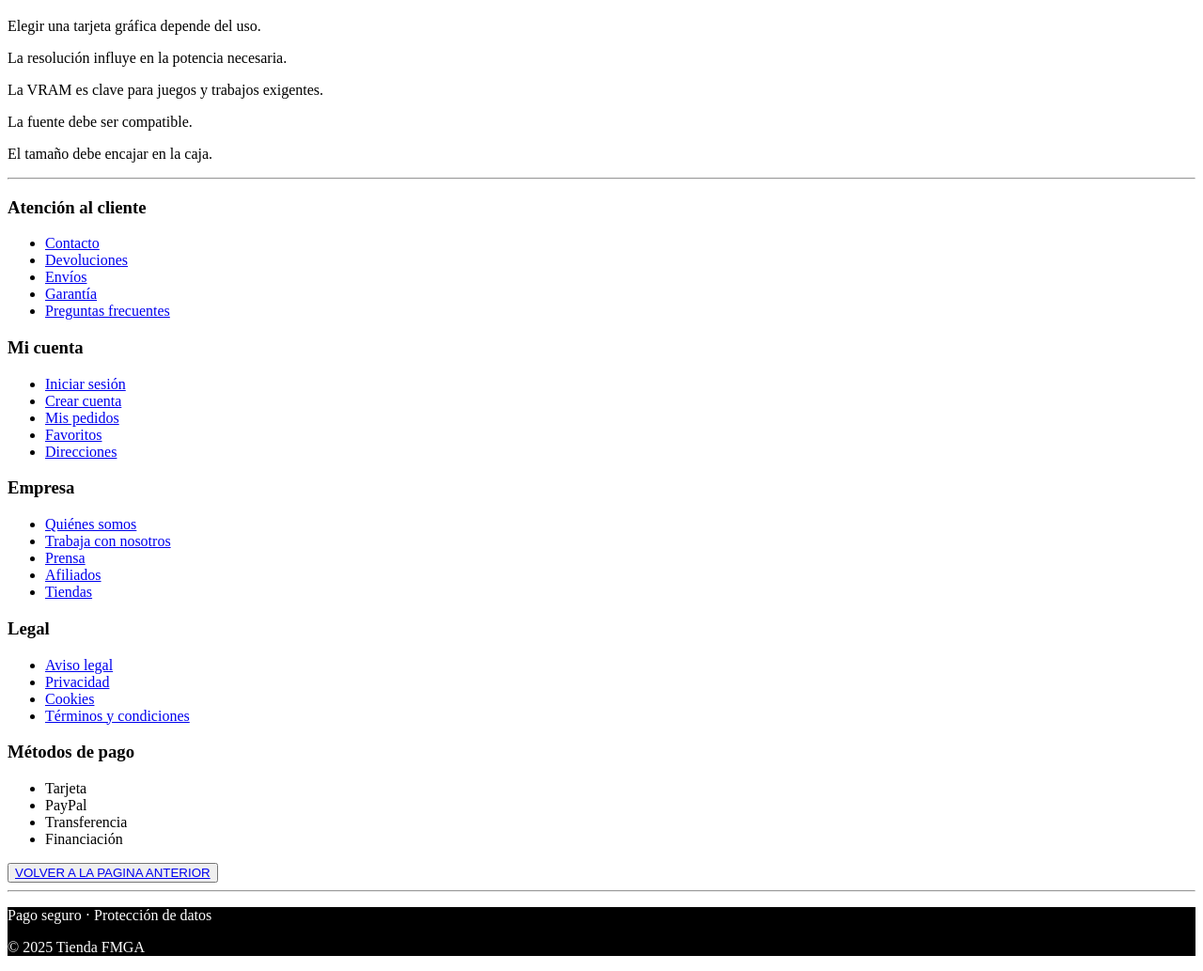
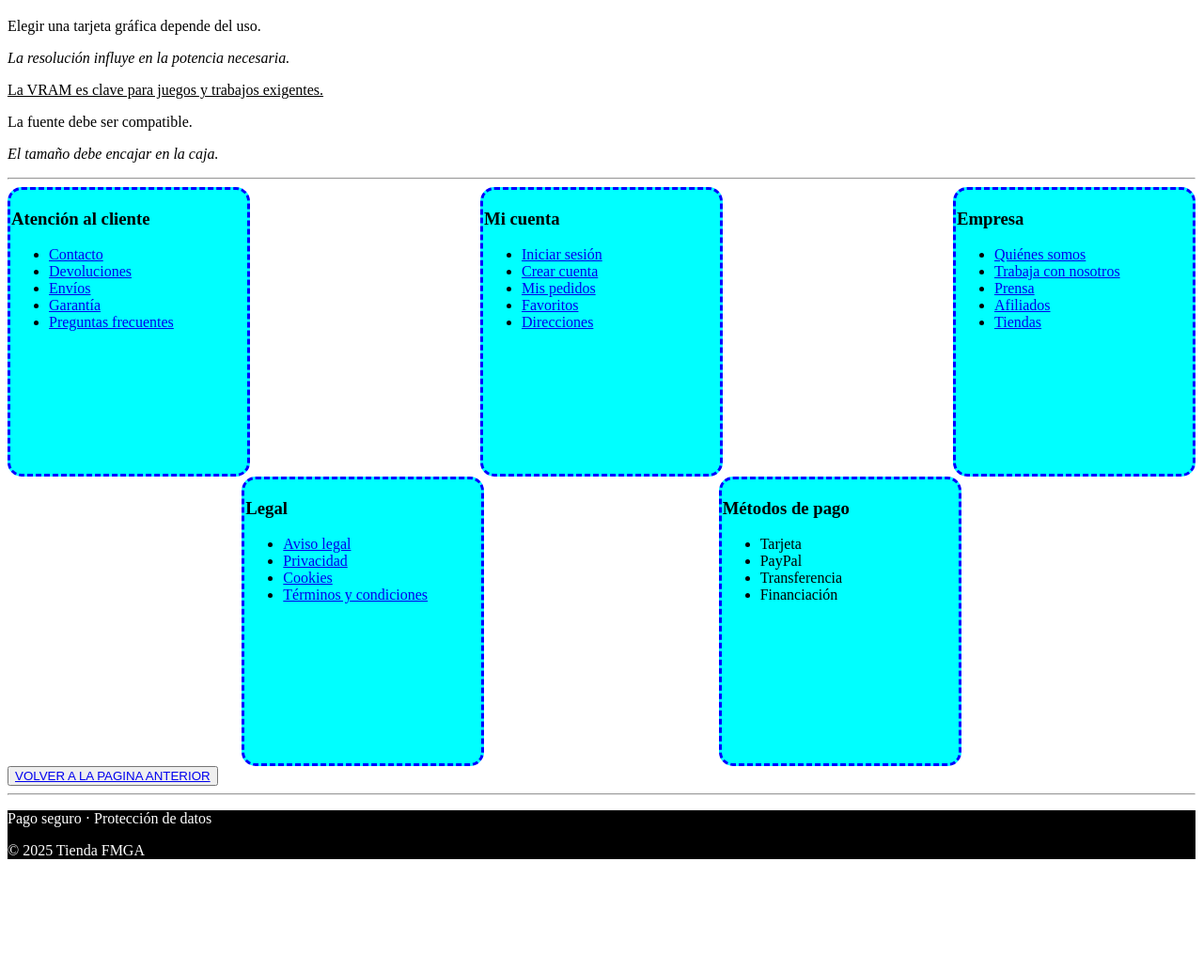
Before and after one commit to FranciscoManuel663-satck/html, a plain HTML site: page ayuda.html in a window 1280 px wide. Shown: the part 61-1094 px from the top of the page at 94% size. After the commit the page ends 991 px from the top, so only its background shows below. Drawn offline with Linux system fonts and the light colour scheme.

Commit message:
miercoles
prr

```diff
--- a/ayuda.html
+++ b/ayuda.html
@@ -1,30 +1,42 @@
-<!DOCTYPE html>
+<!doctype html>
 <html lang="en">
   <head>
-    <meta charset="UTF-8">
-    <meta name="viewport" content="width=device-width, initial-scale=1.0">
+    <meta charset="UTF-8" />
+    <meta name="viewport" content="width=device-width, initial-scale=1.0" />
     <!--Fabicon sacadao de una web-->
 
-<link rel="icon" type="image/png" sizes="32x32" href="favicon/favicon-32x32.png">
-<link rel="icon" type="image/png" sizes="16x16" href="favicon/favicon-16x16.png">
-<link rel="manifest" href="/site.webmanifest">
+    <link
+      rel="icon"
+      type="image/png"
+      sizes="32x32"
+      href="favicon/favicon-32x32.png"
+    />
+    <link
+      rel="icon"
+      type="image/png"
+      sizes="16x16"
+      href="favicon/favicon-16x16.png"
+    />
+    <link rel="stylesheet" href="estilos/ayuda.css">
+
+
     <title>Ayuda</title>
   </head>
 
   <body>
-
     <div id="guia-gpu">
       <h1>Guía rápida: ¿qué GPU elegir?</h1>
 
       <p>Elegir una tarjeta gráfica depende del uso.</p>
-    <p>La resolución influye en la potencia necesaria.</p>
-    <p>La VRAM es clave para juegos y trabajos exigentes.</p>
+      <p><i>La resolución influye en la potencia necesaria.</i></p>
+      <p><u>La VRAM es clave para juegos y trabajos exigentes.</u></p>
       <p>La fuente debe ser compatible.</p>
-    <p>El tamaño debe encajar en la caja.</p>
+      <p><i>El tamaño debe encajar en la caja.</i></p>
 
-    <hr>
+      <hr />
 
-    <div id="atencion-cliente">
+      <div class="Superior">
+        <div class="cuadro">
           <h3>Atención al cliente</h3>
           <ul id="ayuda">
             <li><a href="formularioacliente.html">Contacto</a></li>
@@ -35,7 +47,7 @@
           </ul>
         </div>
 
-    <div id="mi-cuenta">
+        <div class="cuadro">
           <h3>Mi cuenta</h3>
           <ul id="mi-cuenta-lista">
             <li><a href="login.html">Iniciar sesión</a></li>
@@ -46,7 +58,7 @@
           </ul>
         </div>
 
-    <div id="empresa">
+        <div class="cuadro">
           <h3>Empresa</h3>
           <ul id="empresa-lista">
             <li><a href="quesomos.html">Quiénes somos</a></li>
@@ -56,8 +68,10 @@
             <li><a href="quesomos.html">Tiendas</a></li>
           </ul>
         </div>
+      </div>
 
-    <div id="legal">
+      <div class="inferiror">
+        <div class="cuadro">
           <h3>Legal</h3>
           <ul id="legal-lista">
             <li><a href="legal.html">Aviso legal</a></li>
@@ -66,9 +80,9 @@
             <li><a href="legal.html">Términos y condiciones</a></li>
           </ul>
         </div>
-  </div>
 
-  <div id="metodos-pago">
+
+      <div class="cuadro">
         <h3>Métodos de pago</h3>
         <ul>
           <li>Tarjeta</li>
@@ -76,19 +90,18 @@
           <li>Transferencia</li>
           <li>Financiación</li>
         </ul>
-
-    <button><a href="index.html">VOLVER A LA PAGINA ANTERIOR</a></button>
       </div>
 
+    </div>
 
+    <button class="exit"><a href="index.html">VOLVER A LA PAGINA ANTERIOR</a></button>
 
     <!--FOOTER-->
-    <hr>
+    <hr />
 
-<footer style="background-color: black;">
-  <p style="color: white;">Pago seguro · Protección de datos</p>
-  <p style="color:white;">© 2025 Tienda FMGA</p>
+    <footer style="background-color: black">
+      <p style="color: white">Pago seguro · Protección de datos</p>
+      <p style="color: white">© 2025 Tienda FMGA</p>
     </footer>
-
   </body>
 </html>
--- /dev/null
+++ b/estilos/ayuda.css
@@ -0,0 +1,37 @@
+*{
+
+
+}
+
+.Superior{
+
+    margin: auto;
+    display: flex;
+    flex-direction: row;
+    justify-content: space-between;
+
+}
+.inferiror{
+
+    margin: auto;
+    display: flex;
+    flex-direction: row;
+    justify-content: space-evenly;
+
+}
+.cuadro{
+    block-size: auto;
+    background-color: aqua;
+    border-color: black;
+    border-radius: 15px;
+    border-bottom: 2px;
+    padding: 1px;
+    width: 250px;
+    height: 300px;
+ border: rgb(0, 0, 255) 3px dashed;
+}
+.exit{
+    display: block;
+    flex-direction: row;
+    text-align: center;
+}
```
Lines whose indentation alone changed are shown as unchanged.
